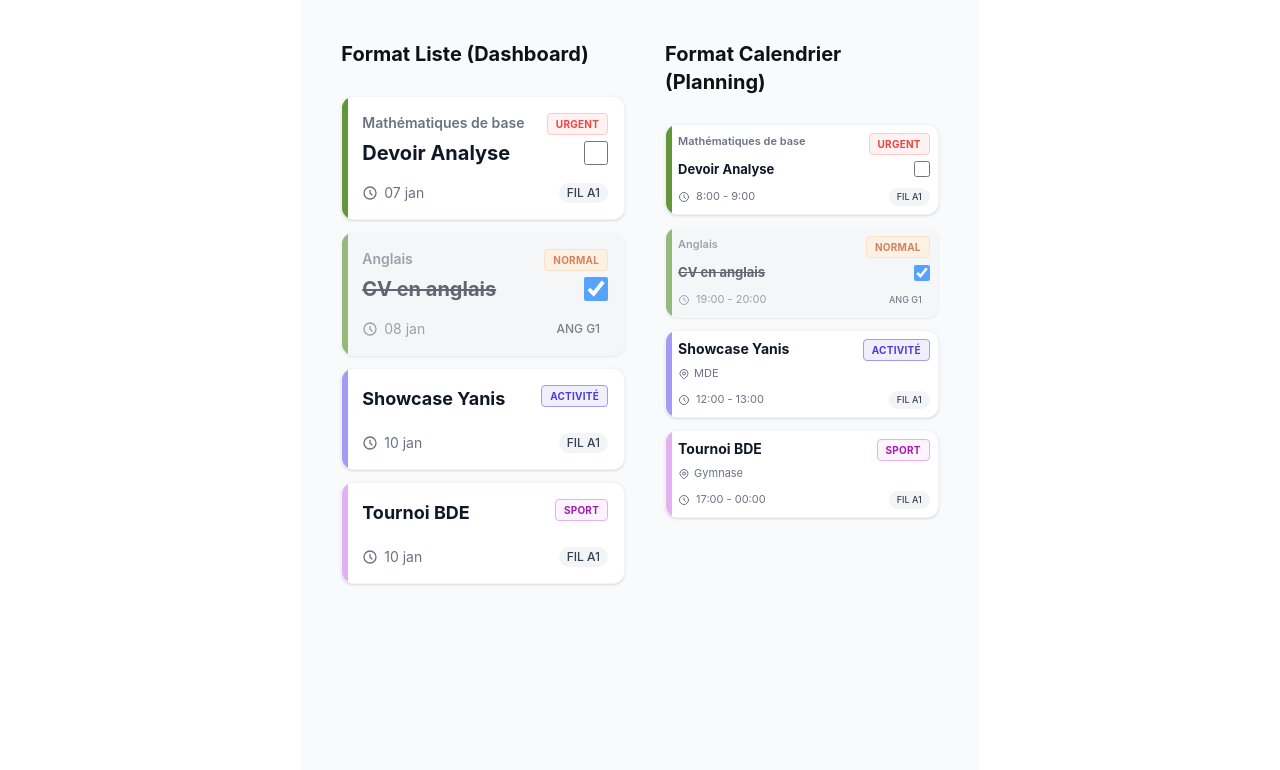
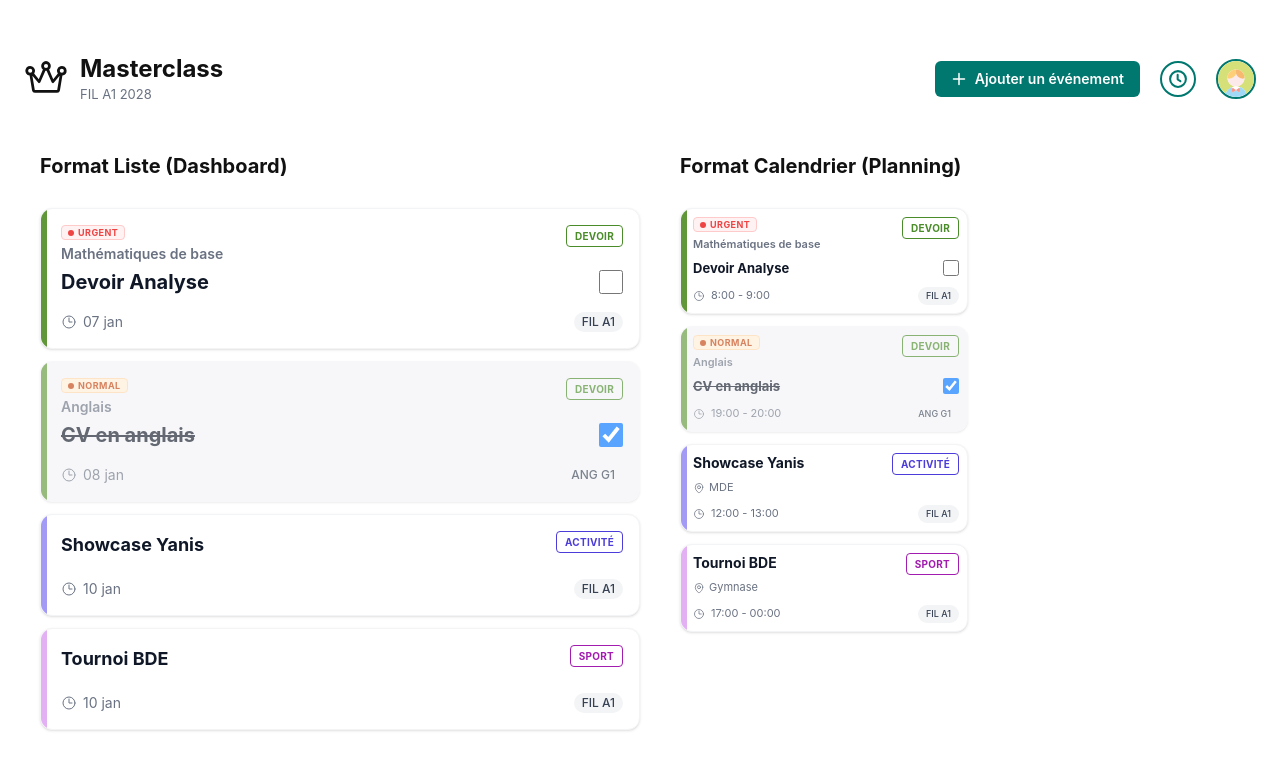
Before and after one commit to Arcols/Masterclass, a Vue app in the folder masterclass-front/: page / in a window 1280 px wide. Shown: the top 770 px of the page. Built offline with nearby package versions, Linux system fonts and the light colour scheme; the HTML template or start-up script is replaced by a standard one.

Commit message:
feat(ui): Amélioration de la carte avec 2 sous-composants (Priority et Badge)

```diff
--- a/masterclass-front/src/App.vue
+++ b/masterclass-front/src/App.vue
@@ -4,6 +4,7 @@
 import { ref } from 'vue';
 import EventCard from '@/components/EventCard.vue';
 import jsonMock from '@/mocks/events.json';
+import Header from '@/components/Header.vue'
 
 // On rend le mock réactif pour pouvoir tester les clics sur la checkbox
 const events = ref(jsonMock);
@@ -18,7 +19,14 @@ const updateStatus = (id: string, newValue: boolean) => {
 </script>
 
 <template>
-  <div class="p-10 flex gap-10 bg-gray-50 min-h-screen">
+  <div class="w-full var(--color-background) ">
+  <Header
+    class="sticky top-0 z-10"
+    :show-actions="true"
+    :show-profile="true"
+    subtitle="FIL A1 2028"
+  />
+  <div class="p-10 flex gap-10">
     <div class="w-1/2 flex flex-col gap-3">
       <h2 class="font-bold mb-4 text-xl">Format Liste (Dashboard)</h2>
       <EventCard
@@ -41,4 +49,5 @@ const updateStatus = (id: string, newValue: boolean) => {
       />
     </div>
   </div>
+  </div>
 </template>
--- a/masterclass-front/src/assets/theme.css
+++ b/masterclass-front/src/assets/theme.css
@@ -5,29 +5,49 @@
   --color-red: #ef4444;
   --color-black: #111111;
 
-  --stroke-devoir: #619639;
-  --bg-devoir: #a9e879;
+  /* Couleurs pour les évènements de type DEVOIR */
+  --color-devoir-txt: #4b8c2a;
+  --color-devoir-stroke: #619639;
+  --color-devoir-bg: #a9e879;
 
-  --txt-activite: #4c3cda;
-  --bg-activite: #f0effe;
-  --stroke-activite: #a39af6;
+  /* Couleurs pour les évènements de type ACTIVITE */
+  --color-activite-txt: #4c3cda;
+  --color-activite-bg: #f0effe;
+  --color-activite-stroke: #a39af6;
 
-  --txt-sport: #a21caf;
-  --bg-sport: #fdf4ff;
-  --stroke-sport: #e2b0f3;
+  /* Couleurs pour les évènements de type SPORT */
+  --color-sport-txt: #a21caf;
+  --color-sport-bg: #fdf4ff;
+  --color-sport-stroke: #e2b0f3;
 
-  --stroke-groupe: #54e4e4;
-  --bg-groupe: #9effff;
+  /* Couleurs pour les groupes (ex: FIL A1) */
+  --color-groupe-stroke: #54e4e4;
+  --color-groupe-bg: #9effff;
 
-  --txt-urgent: #ef4444;
-  --bg-urgent: #fef2f2;
-  --stroke-urgent: #fecaca;
-  --txt-normal: #c2410c;
-  --bg-normal: #ffedd5;
-  --stroke-normal: #fed7aa;
-  --txt-faible: #047857;
-  --bg-faible: #d1fae5;
-  --stroke-faible: #a7f3d0;
+
+  /* Couleurs pour les TAGS (Types d'événements - Style Neutre/Bordé) */
+  --color-tag-devoir-txt: var(--color-devoir-txt);
+  --color-tag-devoir-bg: transparent;
+  --color-tag-devoir-stroke: var(--color-devoir-txt);
+  --color-tag-activite-txt: var(--color-activite-txt);
+  --color-tag-activite-bg: transparent;
+  --color-tag-activite-stroke: var(--color-activite-txt);
+  --color-tag-sport-txt: var(--color-sport-txt);
+  --color-tag-sport-bg: transparent;
+  --color-tag-sport-stroke: var(--color-sport-txt);
+
+  /* Couleurs pour les PRIORITÉS (Style Statut/Rempli) */
+  --color-priority-urgent-txt: #ef4444;
+  --color-priority-urgent-bg: #fef2f2;
+  --color-priority-urgent-stroke: #fecaca;
+
+  --color-priority-normal-txt: #c2410c;
+  --color-priority-normal-bg: #ffedd5;
+  --color-priority-normal-stroke: #fed7aa;
+
+  --color-priority-faible-txt: #047857;
+  --color-priority-faible-bg: #d1fae5;
+  --color-priority-faible-stroke: #a7f3d0;
 
   /* font */
   --font-main: 'Inter', system-ui, -apple-system, sans-serif;
--- /dev/null
+++ b/masterclass-front/src/components/EventBadge.vue
@@ -0,0 +1,30 @@
+<script setup lang="ts">
+import { computed } from 'vue';
+
+const props = defineProps<{
+  type?: 'devoir' | 'activite' | 'sport';
+}>();
+
+const badgeConfig = computed(() => {
+  switch (props.type) {
+    case 'devoir':
+      return { label: 'DEVOIR', class: 'bg-[var(--color-tag-devoir-bg)] text-[var(--color-tag-devoir-txt)] border-[var(--color-tag-devoir-stroke)]' };
+    case 'activite':
+      return { label: 'ACTIVITÉ', class: 'bg-[var(--color-tag-activite-bg)] text-[var(--color-tag-activite-txt)] border-[var(--color-tag-activite-stroke)]' };
+    case 'sport':
+      return { label: 'SPORT', class: 'bg-[var(--color-tag-sport-bg)] text-[var(--color-tag-sport-txt)] border-[var(--color-tag-sport-stroke)]' };
+    default:
+      return null;
+  }
+});
+</script>
+
+<template>
+  <span
+    v-if="badgeConfig"
+    class="px-2 py-0.5 rounded text-[10px] font-bold tracking-wide border shrink-0 uppercase"
+    :class="badgeConfig.class"
+  >
+    {{ badgeConfig.label }}
+  </span>
+</template>
--- a/masterclass-front/src/components/EventCard.vue
+++ b/masterclass-front/src/components/EventCard.vue
@@ -1,5 +1,8 @@
 <script setup lang="ts">
 import { computed } from 'vue';
+import { ClockIcon, MapPinIcon } from '@heroicons/vue/24/outline';
+import EventBadge from './EventBadge.vue';
+import PriorityIndicator from './PriorityIndicator.vue'; // <-- Import du nouveau composant
 
 export interface EventData {
   id: string;
@@ -20,9 +23,7 @@ const props = withDefaults(
     event: EventData;
     layout?: 'list' | 'calendar';
   }>(),
-  {
-    layout: 'list',
-  }
+  { layout: 'list' }
 );
 
 const emit = defineEmits<{
@@ -32,43 +33,7 @@ const emit = defineEmits<{
 const isList = computed(() => props.layout === 'list');
 const isDevoir = computed(() => props.event.type === 'devoir');
 
-// La barre latérale prend toujours la couleur de la bordure (stroke) de la catégorie
-const leftBarColor = computed(() => `var(--stroke-${props.event.type})`);
-
-// Gestion des badges unifiée à 3 variables (txt, bg, stroke)
-const badgeData = computed(() => {
-  if (props.event.type === 'activite') {
-    return {
-      text: 'ACTIVITÉ',
-      style: {
-        backgroundColor: 'var(--bg-activite)',
-        color: 'var(--txt-activite)',
-        borderColor: 'var(--stroke-activite)'
-      }
-    };
-  }
-  if (props.event.type === 'sport') {
-    return {
-      text: 'SPORT',
-      style: {
-        backgroundColor: 'var(--bg-sport)',
-        color: 'var(--txt-sport)',
-        borderColor: 'var(--stroke-sport)'
-      }
-    };
-  }
-  if (props.event.priority) {
-    return {
-      text: props.event.priority.toUpperCase(),
-      style: {
-        backgroundColor: `var(--bg-${props.event.priority})`,
-        color: `var(--txt-${props.event.priority})`,
-        borderColor: `var(--stroke-${props.event.priority})`
-      }
-    };
-  }
-  return null;
-});
+const leftBarColor = computed(() => `var(--color-${props.event.type}-stroke)`);
 </script>
 
 <template>
@@ -85,16 +50,20 @@ const badgeData = computed(() => {
     ></div>
 
     <div class="flex justify-between items-start gap-2">
+      <div class="flex flex-col items-start gap-1 min-w-0">
+
+        <PriorityIndicator :priority="event.priority" />
+
         <span
           v-if="event.subject"
-        class="font-semibold text-gray-500 truncate"
+          class="font-semibold text-gray-500 truncate w-full"
           :class="isList ? 'text-sm' : 'text-[11px]'"
         >
           {{ event.subject }}
         </span>
         <span
           v-else
-        class="font-bold text-gray-900 truncate"
+          class="font-bold text-gray-900 truncate w-full"
           :class="[
             isList ? 'text-lg' : 'text-sm',
             { 'line-through text-gray-400': event.isCompleted }
@@ -102,14 +71,9 @@ const badgeData = computed(() => {
         >
           {{ event.title }}
         </span>
+      </div>
 
-      <span
-        v-if="badgeData"
-        class="px-2 py-0.5 rounded text-[10px] font-bold tracking-wide border shrink-0"
-        :style="badgeData.style"
-      >
-        {{ badgeData.text }}
-      </span>
+      <EventBadge :type="event.type" />
     </div>
 
     <div class="flex justify-between items-center mt-1">
@@ -125,7 +89,7 @@ const badgeData = computed(() => {
       </span>
 
       <div v-else-if="!isList && event.location" class="flex items-center text-gray-500 text-[11px]">
-        <svg class="w-3 h-3 mr-1" fill="none" stroke="currentColor" viewBox="0 0 24 24"><path stroke-linecap="round" stroke-linejoin="round" stroke-width="2" d="M17.657 16.657L13.414 20.9a1.998 1.998 0 01-2.827 0l-4.244-4.243a8 8 0 1111.314 0z"></path><path stroke-linecap="round" stroke-linejoin="round" stroke-width="2" d="M15 11a3 3 0 11-6 0 3 3 0 016 0z"></path></svg>
+        <MapPinIcon class="w-3 h-3 mr-1" />
         {{ event.location }}
       </div>
 
@@ -141,7 +105,7 @@ const badgeData = computed(() => {
 
     <div class="flex justify-between items-center mt-auto" :class="isList ? 'pt-4' : 'pt-2'">
       <div class="flex items-center text-gray-500 truncate pr-2" :class="isList ? 'text-sm' : 'text-[11px]'">
-        <svg class="shrink-0 mr-1.5" :class="isList ? 'w-4 h-4' : 'w-3 h-3'" fill="none" stroke="currentColor" viewBox="0 0 24 24"><path stroke-linecap="round" stroke-linejoin="round" stroke-width="2" d="M12 8v4l3 3m6-3a9 9 0 11-18 0 9 9 0 0118 0z"></path></svg>
+        <ClockIcon class="shrink-0 mr-1.5" :class="isList ? 'w-4 h-4' : 'w-3 h-3'" />
         <span v-if="isList">{{ event.date }}</span>
         <span v-else>{{ event.startTime }} - {{ event.endTime }}</span>
       </div>
--- /dev/null
+++ b/masterclass-front/src/components/PriorityIndicator.vue
@@ -0,0 +1,43 @@
+<script setup lang="ts">
+import { computed } from 'vue';
+
+const props = defineProps<{
+  priority?: 'urgent' | 'normal' | 'faible' | null;
+}>();
+
+const config = computed(() => {
+  switch (props.priority) {
+    case 'urgent':
+      return {
+        label: 'Urgent',
+        containerClass: 'bg-[var(--color-priority-urgent-bg)] border-[var(--color-priority-urgent-stroke)] text-[var(--color-priority-urgent-txt)]',
+        dotClass: 'bg-[var(--color-priority-urgent-txt)]'
+      };
+    case 'normal':
+      return {
+        label: 'Normal',
+        containerClass: 'bg-[var(--color-priority-normal-bg)] border-[var(--color-priority-normal-stroke)] text-[var(--color-priority-normal-txt)]',
+        dotClass: 'bg-[var(--color-priority-normal-txt)]'
+      };
+    case 'faible':
+      return {
+        label: 'Faible',
+        containerClass: 'bg-[var(--color-priority-faible-bg)] border-[var(--color-priority-faible-stroke)] text-[var(--color-priority-faible-txt)]',
+        dotClass: 'bg-[var(--color-priority-faible-txt)]'
+      };
+    default:
+      return null;
+  }
+});
+</script>
+
+<template>
+  <div
+    v-if="config"
+    class="inline-flex items-center gap-1 px-1.5 py-0.5 rounded-sm border text-[9px] font-bold tracking-wider uppercase leading-none"
+    :class="config.containerClass"
+  >
+    <span class="w-1.5 h-1.5 rounded-full" :class="config.dotClass"></span>
+    {{ config.label }}
+  </div>
+</template>
```
Lines whose indentation alone changed are shown as unchanged.
